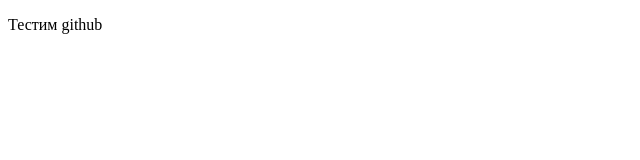
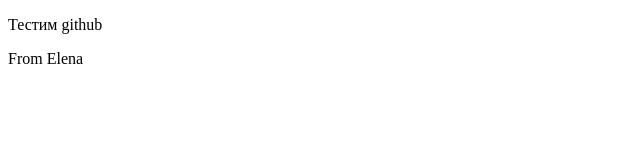
Before and after one commit to KudryashSue/22-27-test, a plain HTML site: page index.html in a window 1280 px wide. Shown: the full height of the page, 0-640 px from the left. Drawn offline with Linux system fonts and the light colour scheme.

Commit message:
commit from Elena

```diff
--- a/index.html
+++ b/index.html
@@ -9,5 +9,6 @@
 <body>
 
   <p>Тестим github</p>
+  <p>From Elena</p>
 </body>
 </html>
```
